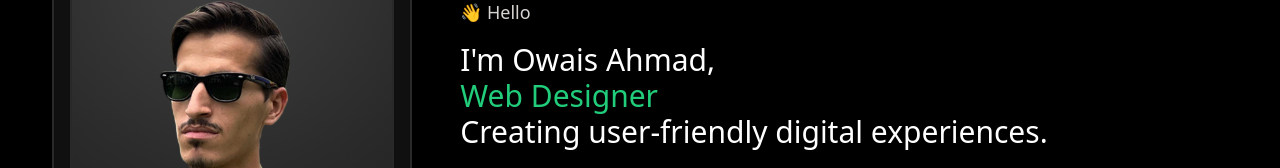
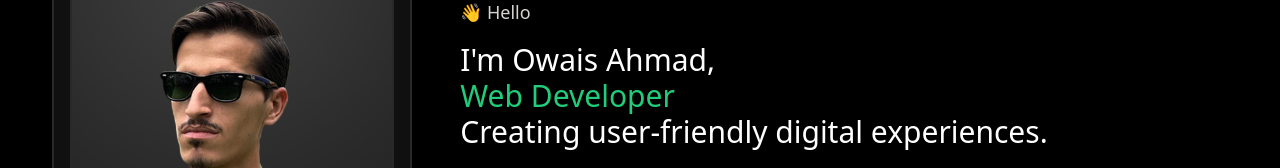
Before and after one commit to owaismsd/Portfolio, a React (Vite) app: page / in a window 1280 px wide. Shown: the part 118-286 px from the top of the page. Built offline with nearby package versions, Linux system fonts and the light colour scheme.

Commit message:
Change title from 'Web Designer' to 'Web Developer'

```diff
--- a/src/Components/Heading.jsx
+++ b/src/Components/Heading.jsx
@@ -7,7 +7,7 @@ function Heading() {
         <p className="pb-4 text-stone-300 text-lg">👋 Hello</p>
         <div className="heading text-3xl font-medium pb-5">
           <h1>I'm Owais Ahmad,</h1>
-          <h1 className="text-[#22d37df8]">Web Designer</h1>
+          <h1 className="text-[#22d37df8]">Web Developer</h1>
           <h1>Creating user-friendly digital experiences. </h1>
         </div>
 
```
